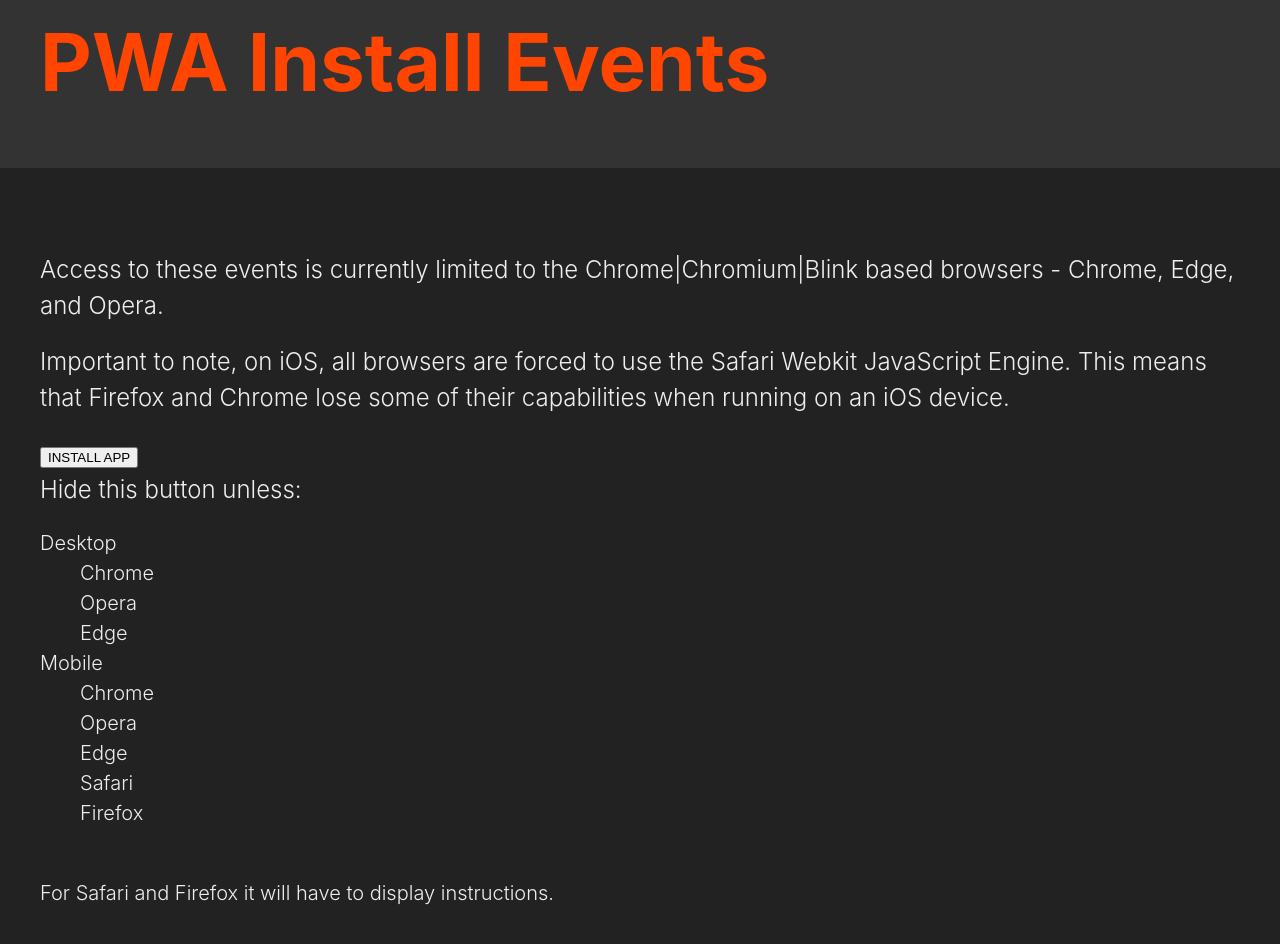
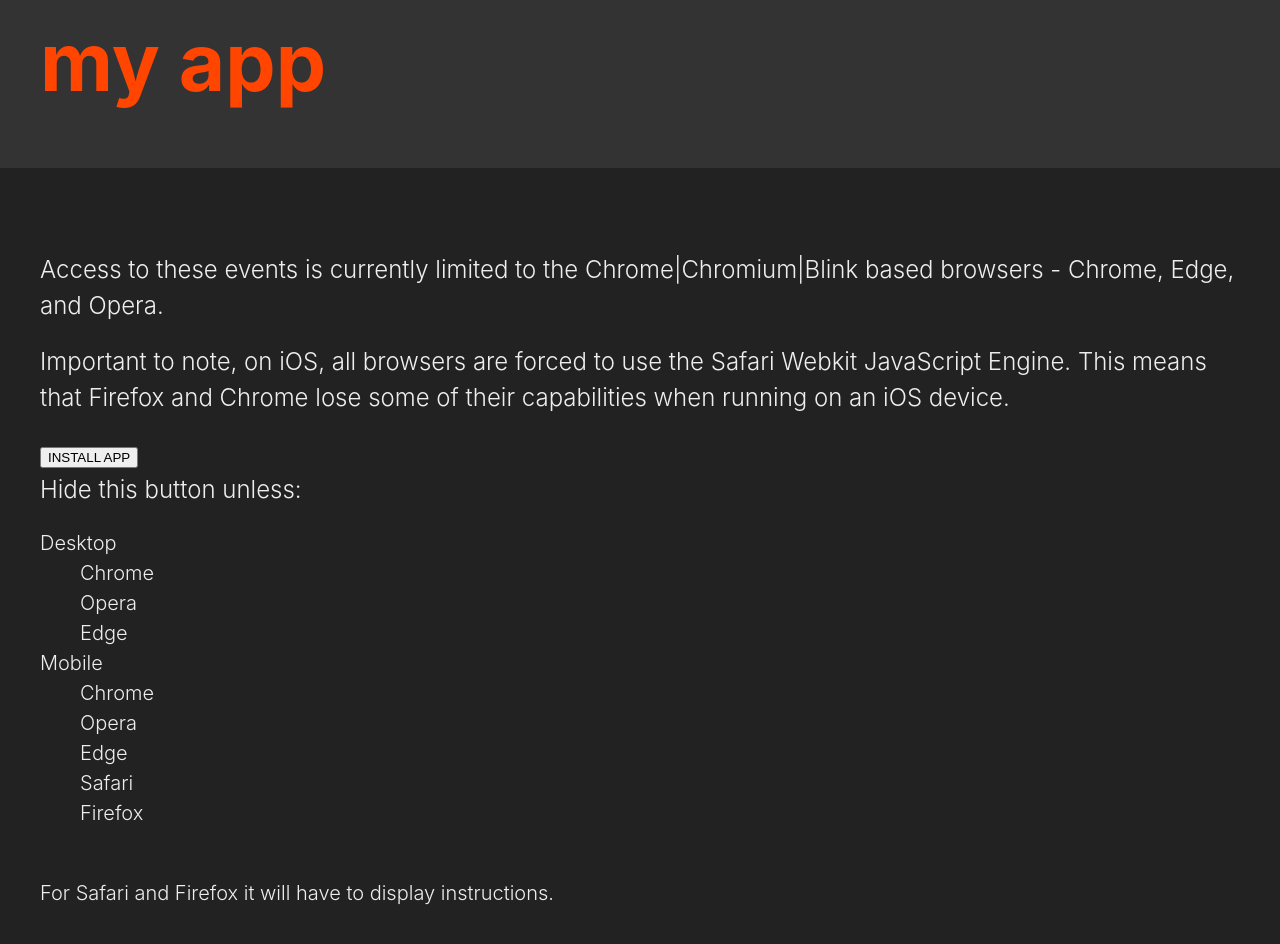
Before and after one commit to nitinrai/nitinrai.github.io, a plain HTML site: page index.html in a window 1280 px wide. Shown: the top 944 px of the page. Drawn offline with Linux system fonts and the light colour scheme.

Commit message:
Update index.html

```diff
--- a/index.html
+++ b/index.html
@@ -16,7 +16,7 @@
   </head>
   <body>
     <header>
-      <h1>PWA Install Events</h1>
+      <h1>my app</h1>
     </header>
     <main>
       <p>
```
